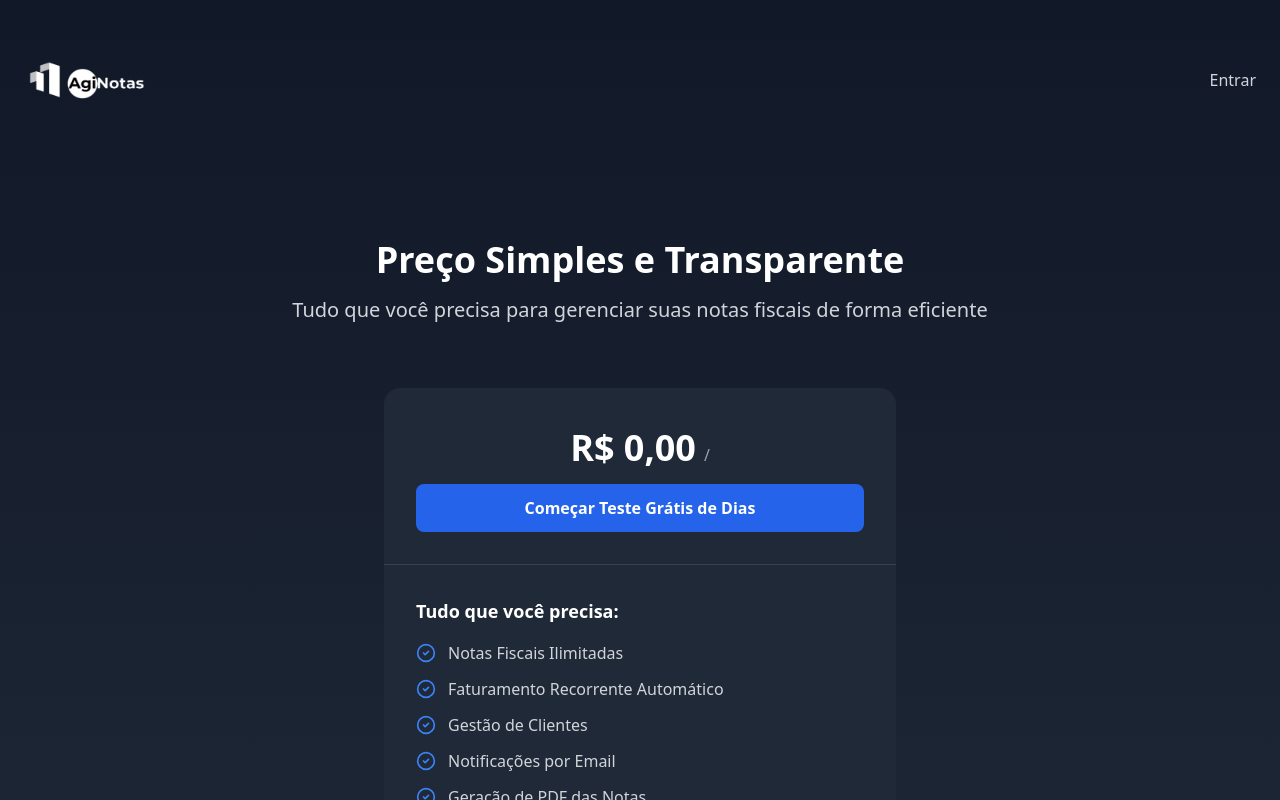
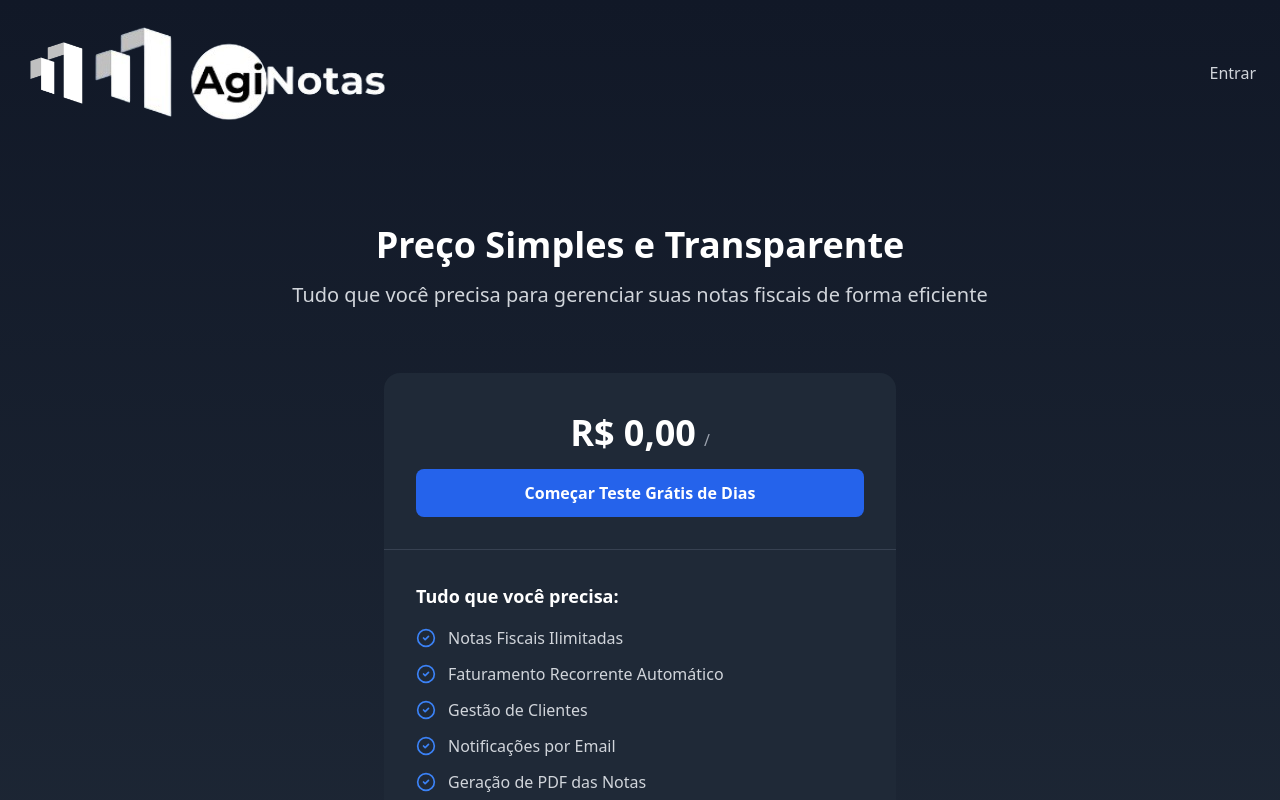
Before and after one commit to servidordelvind/aginotas-frontend, a React (Vite) app: page /pricing in a window 1280 px wide. Shown: the top 800 px of the page. Built offline with nearby package versions, Linux system fonts and the light colour scheme; no server answers.

Commit message:
logo princing

```diff
--- a/src/pages/Pricing.tsx
+++ b/src/pages/Pricing.tsx
@@ -2,6 +2,7 @@ import React, { useEffect, useState } from 'react';
 import { Link } from 'react-router-dom';
 import { CheckCircle2, Receipt } from 'lucide-react';
 import nomelogodelvind from '../public/logonomelogo.png';
+import logodelvind from '../public/logodelvind.png';
 
 import { api } from '../lib/api';
 
@@ -53,11 +54,17 @@ useEffect(() => {
     <div className="min-h-screen bg-gradient-to-b from-gray-900 to-gray-800">
       {/* Navigation */}
       <nav className="container mx-auto px-6 py-4 flex justify-between items-center">
+
       <div className="flex items-center">
+            <img
+              src={logodelvind}
+              alt="Nome Logo Delvind"
+              className="h-12 w-12 object-contain -mr-2 md:h-16 md:w-16" // Tamanho menor em telas pequenas
+            />
             <img
               src={nomelogodelvind}
               alt="Nome Logo Delvind"
-              className="h-32 w-32 object-contain"
+              className="max-h-[100px] object-contain md:max-h-[150px]" // Tamanho menor em telas pequenas
             />
           </div>
         <div className="space-x-4">
```
